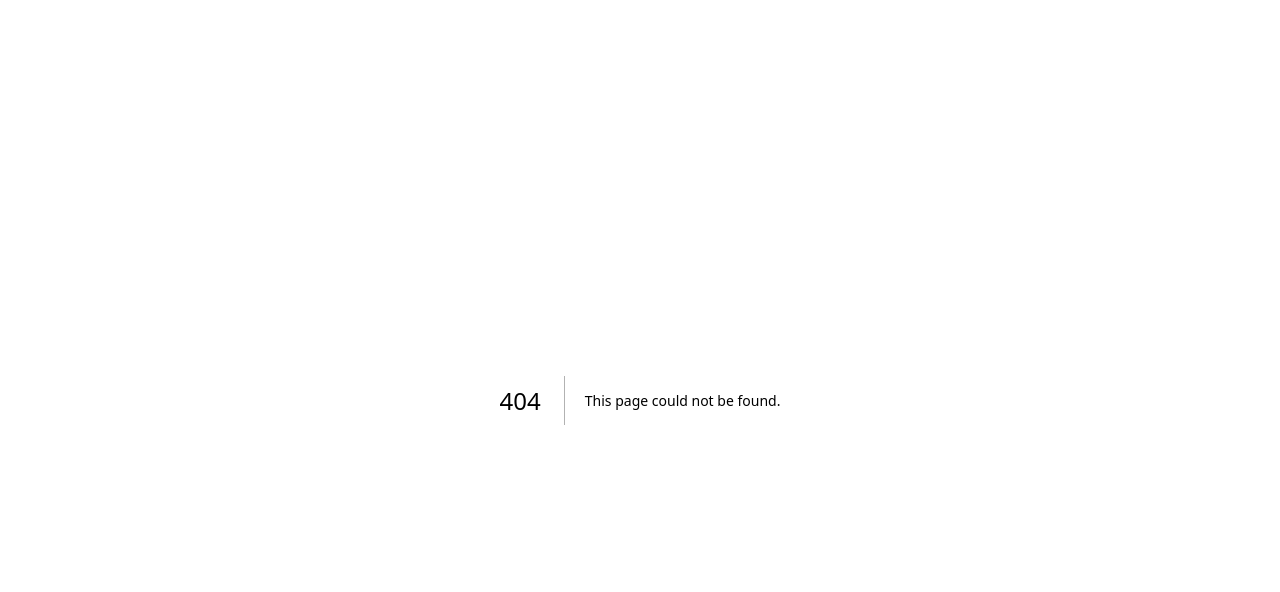
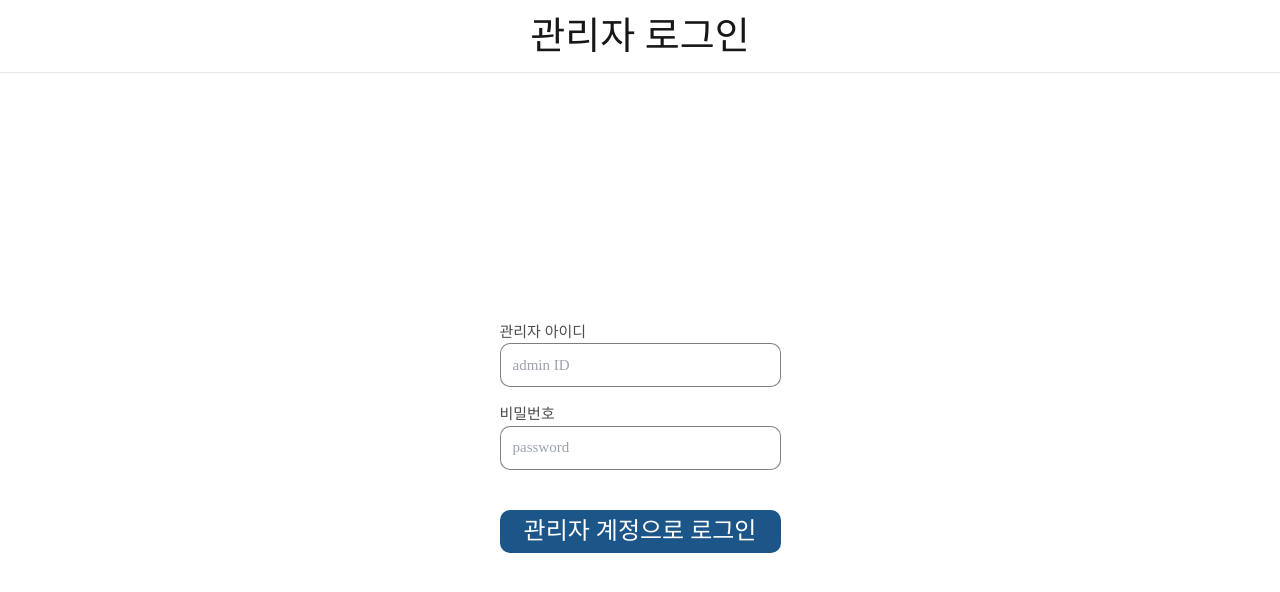
Before and after one commit to DevOpsSociety/Hanmo-front, a Next.js app: page /admin/login in a window 1280 px wide. Before the commit this address had no page. Shown: the top 592 px of the page. Built offline with nearby package versions, Linux system fonts and the light colour scheme; a web font is replaced by a local one.

Commit message:
style: 관리자 로그인 페이지 퍼블리싱

```diff
--- /dev/null
+++ b/src/app/admin/login/layout.tsx
@@ -0,0 +1,25 @@
+import { Metadata } from "next";
+import { Toaster } from "react-hot-toast";
+import MotionWrapper from "../../../components/MotionWrapper";
+import PageHeader from "../../../components/PageHeader";
+
+export const metadata: Metadata = {
+  title: "관리자 로그인",
+  description: "관리자 로그인 페이지",
+};
+
+export default function LoginLayout({
+  children,
+}: Readonly<{
+  children: React.ReactNode;
+}>) {
+  return (
+    <div>
+      <PageHeader title="관리자 로그인" />
+      <MotionWrapper>
+        <Toaster position="bottom-center" reverseOrder={false} />
+        {children}
+      </MotionWrapper>
+    </div>
+  );
+}
--- /dev/null
+++ b/src/app/admin/login/page.tsx
@@ -0,0 +1,77 @@
+"use client";
+
+import { zodResolver } from "@hookform/resolvers/zod";
+import { useForm } from "react-hook-form";
+import Button from "../../../components/common/Button";
+import Input from "../../../components/common/Input";
+
+import { AdminLoginForm, adminLoginSchema } from "../../../schemas/admin/adminLoginSchema";
+import { labelClass } from "../../../utils/classNames";
+export default function LoginPage(): JSX.Element {
+  // const router = useRouter();
+  const {
+    register,
+    // handleSubmit,
+    formState: { errors },
+  } = useForm<AdminLoginForm>({
+    resolver: zodResolver(adminLoginSchema),
+  });
+
+  // useEffect(() => {
+  //   const checkToken = async () => {
+  //     const tempToken = localStorage.getItem("token"); // 로컬스토리지에서 토큰 가져오기
+  //     if (tempToken) {
+  //       try {
+  //         const res = await findUser(tempToken); // findUser API 호출로 토큰 검증
+  //         if (res.status === 200) {
+  //           router.push("/main"); // 토큰이 유효하면 main으로 리다이렉트
+  //         }
+  //       } catch (error) {
+  //         console.error("유효하지 않은 토큰:", error);
+  //       }
+  //     }
+  //   };
+
+  //   checkToken();
+  // }, [router]);
+
+  // const handleAdminLogin = async (data: AdminLoginForm) => {
+  //   await handleAdminLoginLogic(data, router, "/admin/main");
+  // };
+
+  return (
+    <form
+      // onSubmit={handleSubmit(handleAdminLogin)}
+      className={`flex flex-col justify-center h-[calc(100dvh-73px)]
+        font-[pretendard] ${labelClass}`}
+    >
+      <div className="max-w-[393px] px-[56px] flex flex-col gap-4 mx-auto">
+        <Input
+          label="관리자 아이디"
+          register={register}
+          registerName="id"
+          placeholder="admin ID"
+          errorMessage={errors.id?.message}
+        />
+
+        <Input
+          label="비밀번호"
+          register={register}
+          registerName="password"
+          placeholder="password"
+          errorMessage={errors.password?.message}
+          type="password"
+        />
+
+        <div className={`flex flex-col gap-3 mt-4 font-[manSeh]`}>
+          <Button name="관리자 계정으로 로그인" className="mt-2" />
+        </div>
+        {(errors.id?.message || errors.password?.message) && (
+          <p className="text-red-500 font-[manSeh] text-[20px] ">
+            틀렸어요 ㅠㅡㅠ
+          </p>
+        )}
+      </div>
+    </form>
+  );
+}
--- /dev/null
+++ b/src/app/admin/main/page.tsx
@@ -0,0 +1,3 @@
+export default function AdminMainPage(): JSX.Element {
+    return <div>관리자 메인 페이지</div>
+};
--- a/src/components/common/Input.tsx
+++ b/src/components/common/Input.tsx
@@ -1,6 +1,6 @@
 import { ReactNode } from "react";
+import { FieldValues, Path, UseFormRegister } from "react-hook-form";
 import ErrorMessage from "../ErrorMessage";
-import { UseFormRegister, FieldValues, Path } from "react-hook-form";
 
 type InputProps<T extends FieldValues> = {
   label?: ReactNode;
@@ -9,6 +9,7 @@ type InputProps<T extends FieldValues> = {
   placeholder?: string;
   errorMessage?: string;
   disabled?: boolean;
+  type?: string;
 };
 
 export default function Input<T extends FieldValues>({
@@ -18,12 +19,13 @@ export default function Input<T extends FieldValues>({
   placeholder,
   errorMessage,
   disabled = false,
+  type ="text"
 }: InputProps<T>) {
   return (
     <div className="text-[15px] text-black text-opacity-70">
       <label>{label}</label>
       <input
-        type="text"
+        type={type}
         {...register(registerName)}
         placeholder={placeholder}
         className={`border-[1.5px] border-solid border-[rgba(0,0,0,0.5)] rounded-[10px] w-full h-11 px-3 ${
--- /dev/null
+++ b/src/schemas/admin/adminLoginSchema.ts
@@ -0,0 +1,8 @@
+import { z } from "zod";
+
+export const adminLoginSchema = z.object({
+    id: z.string().min(9, '아이디를 입력해주세요.'),
+    password: z.string().min(10, '비밀번호를 입력해주세요.'),
+  });
+
+  export type AdminLoginForm = z.infer<typeof adminLoginSchema>;
```
Also changed, not shown: src/utils/adminAuthHandlers.ts (added, +44 -0 lines), src/schemas/loginSchema.ts (line endings or trailing spaces).
